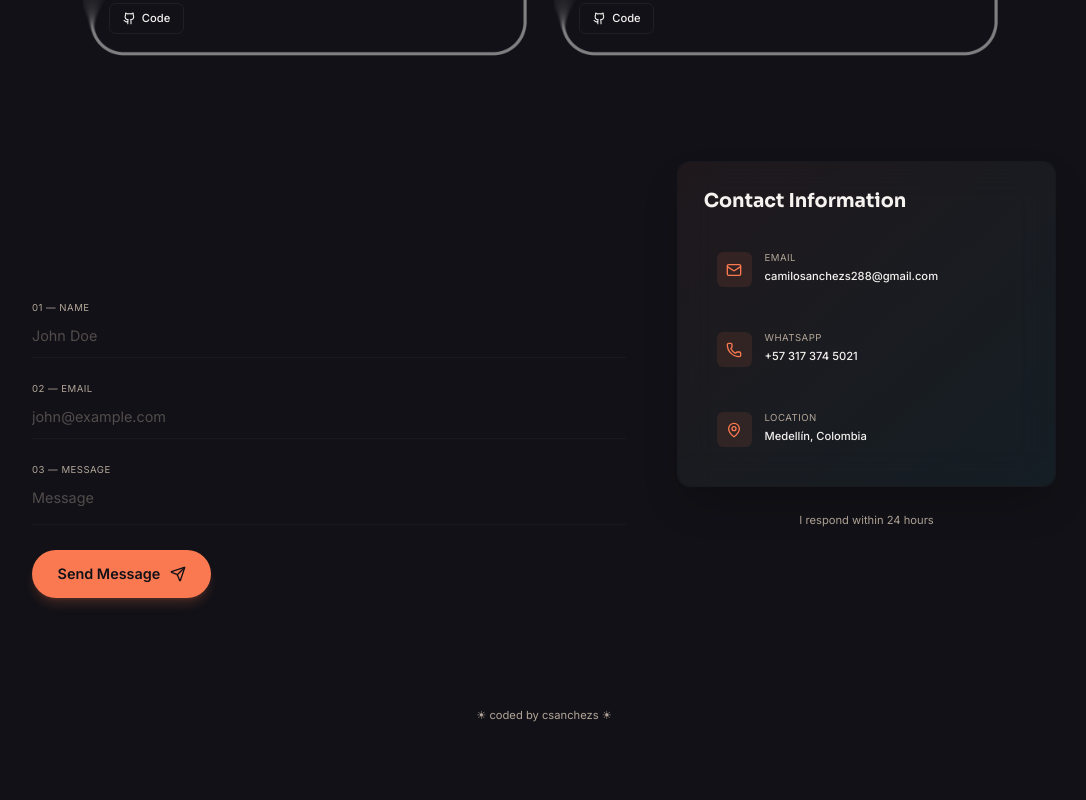
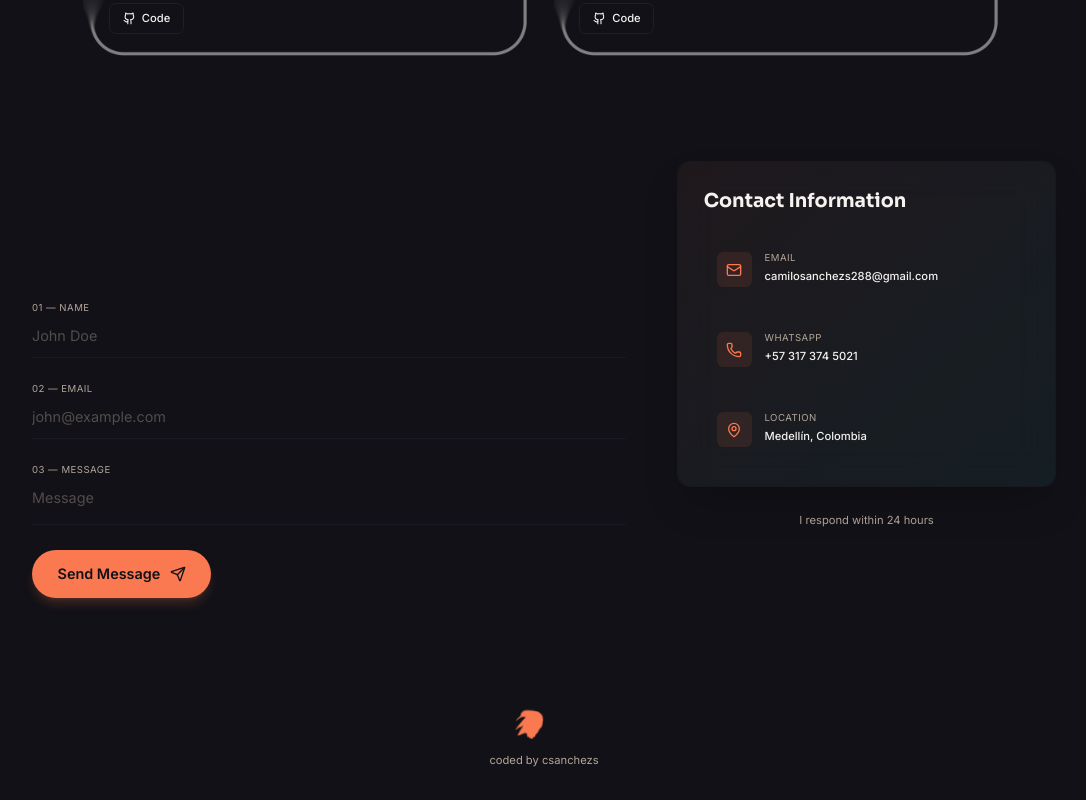
Before and after one commit to csanchezs9/Portafolio, a Next.js app: page / in a window 1280 px wide. Shown: the part 2365-3165 px from the top of the page, without its empty margins (96-1182 px from the left). Before the commit the page ends 3120 px from the top, so only its background shows below. Built offline with nearby package versions, Linux system fonts and the light colour scheme.

Commit message:
feat: animated hummingbird in footer
Replace the sun glyphs in 'coded by csanchezs' with a coral-tinted
hummingbird sprite (CSS mask, 4-frame wing flap via steps(4)) that bobs
gently. Inspired by skizophonic.com.

```diff
--- a/app/globals.css
+++ b/app/globals.css
@@ -164,3 +164,31 @@
 .glow-on-hover:hover {
   box-shadow: 0 0 20px hsl(var(--primary) / 0.3);
 }
+
+/* Animated hummingbird (sprite sheet 280x48, 4 frames of 70x48) */
+.colibri {
+  width: 70px;
+  height: 48px;
+  background-color: hsl(var(--primary));
+  -webkit-mask: url("/colibri_anim.png") 0 0 / 280px 48px no-repeat;
+  mask: url("/colibri_anim.png") 0 0 / 280px 48px no-repeat;
+  animation: colibri-flap 0.45s steps(4) infinite,
+    colibri-bob 2.4s ease-in-out infinite;
+}
+
+@keyframes colibri-flap {
+  to {
+    -webkit-mask-position: -280px 0;
+    mask-position: -280px 0;
+  }
+}
+
+@keyframes colibri-bob {
+  0%,
+  100% {
+    transform: translateY(0) rotate(-3deg);
+  }
+  50% {
+    transform: translateY(-7px) rotate(3deg);
+  }
+}
--- a/components/Footer.tsx
+++ b/components/Footer.tsx
@@ -1,11 +1,8 @@
-"use client";
-
-import { useLanguage } from "@/context/LanguageContext";
-
 export default function Footer() {
     return (
-        <footer className="w-full py-6 text-center text-sm text-muted-foreground mt-12 mb-4">
-            <p>☀ coded by csanchezs ☀</p>
+        <footer className="w-full py-6 mt-12 mb-4 flex flex-col items-center gap-2">
+            <span className="colibri" aria-hidden="true" />
+            <p className="text-sm text-muted-foreground">coded by csanchezs</p>
         </footer>
     );
 }
```
Also changed, not shown: public/colibri_anim.png (added).
